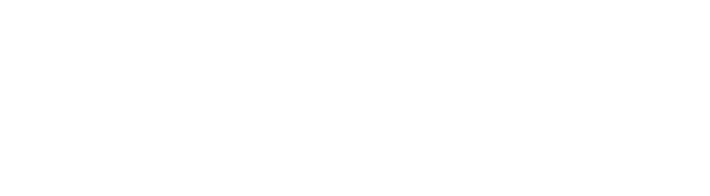
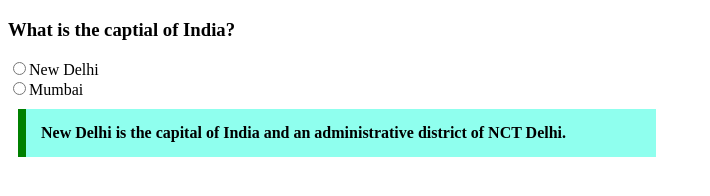
Before and after one commit to acciojob/trivia-nithyanandham9705, a website: page main.html in a window 1280 px wide. Shown: the whole page, without its empty margins (0-710 px from the left). Drawn offline with Linux system fonts and the light colour scheme.

Commit message:
created a submission

```diff
--- a/main.html
+++ b/main.html
@@ -10,7 +10,12 @@
 	<!-- the entire body must be written by student -->
     <script type="text/javascript" src="./script.js">
 </script>
-
+	<div>
+		<h3>What is the captial of India?</h3>
+		<input type="radio">New Delhi</input><br>
+		<input type="radio">Mumbai</input>
+	<blockquote style="max-width: 600px; margin: 10px; padding:15px;border-left:8px solid green; background-color: #8fffee; font-weight:bold">New Delhi is the capital of India and an administrative district of NCT Delhi.</blockquote>
+</div>
 </body>
 
 </html>
```
Also changed, not shown: styles.css (line endings or trailing spaces).
